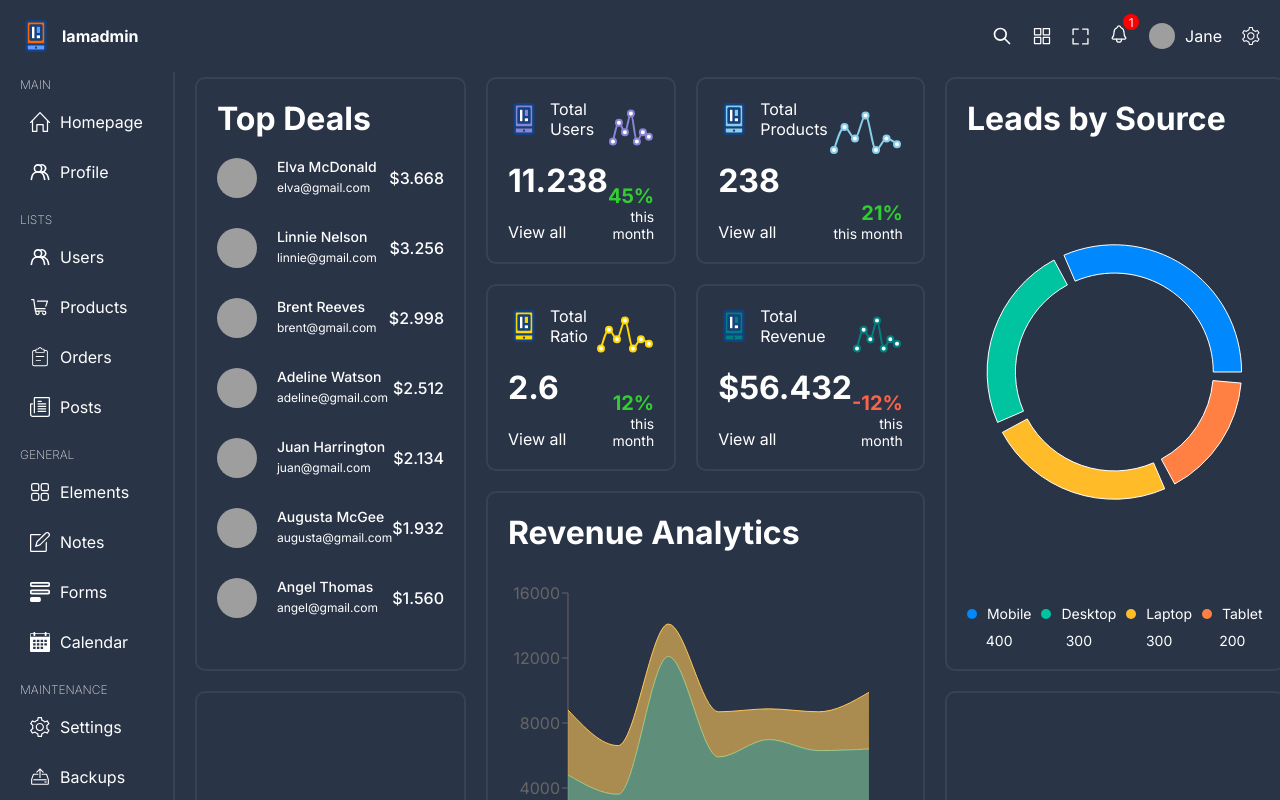
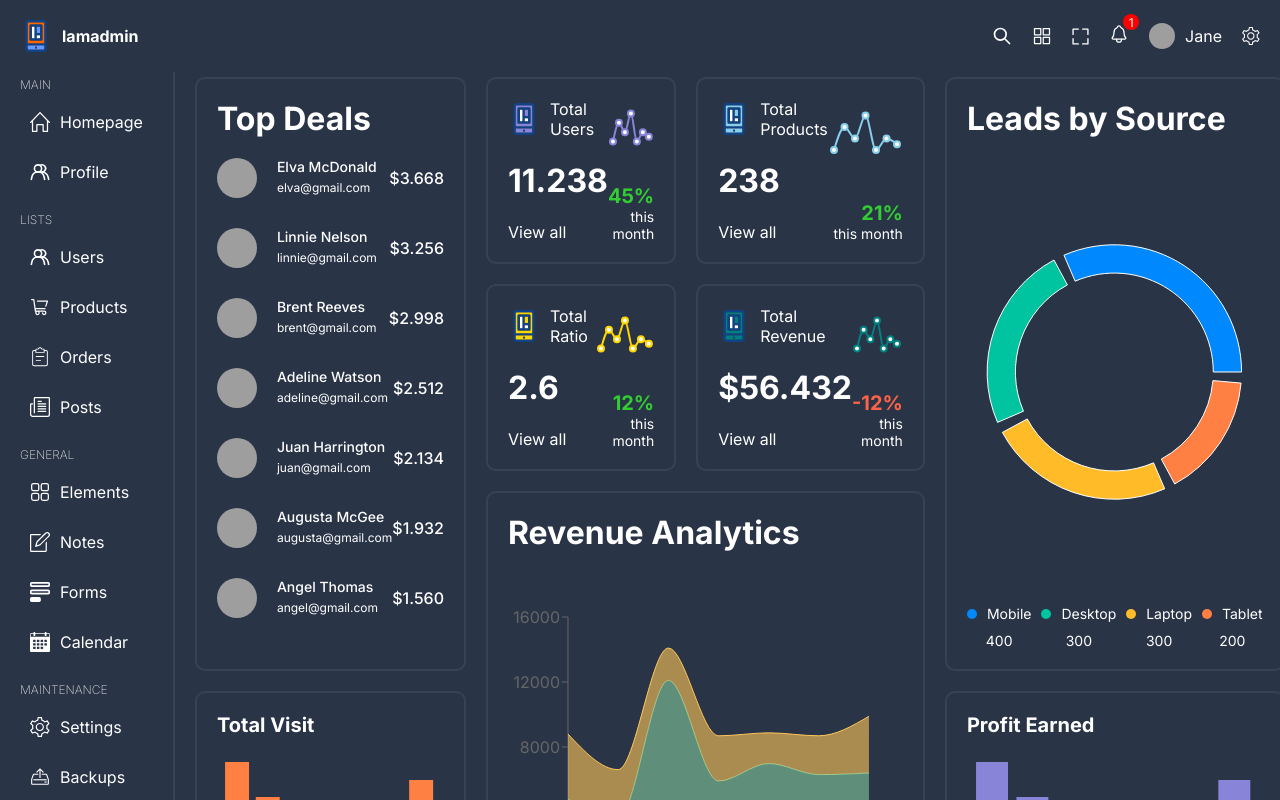
Before and after one commit to rrg1459/react-admin, a React (Vite) app: page / in a window 1280 px wide. Shown: the top 800 px of the page. Built offline with nearby package versions, Linux system fonts and the light colour scheme; grey boxes are pictures that could not be loaded.

Commit message:
Update Home component

```diff
--- a/src/pages/home/Home.tsx
+++ b/src/pages/home/Home.tsx
@@ -38,10 +38,10 @@ const Home = () => {
         <BigChartBox />
       </div>
       <div className="box box8">
-        <BarChartBox />
+        <BarChartBox {...barChartBoxVisit} />
       </div>
       <div className="box box9">
-        <BarChartBox />
+        <BarChartBox {...barChartBoxRevenue} />
       </div>
     </div>
   )
```
